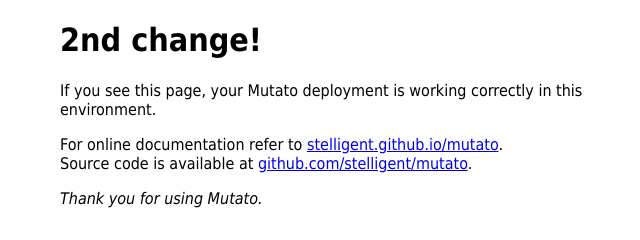
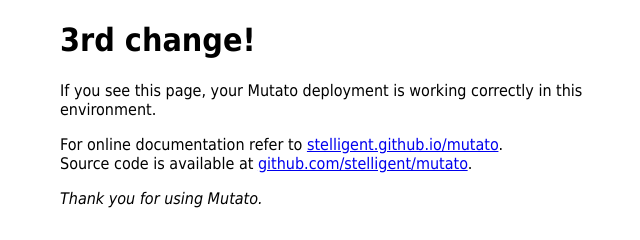
Before and after one commit to stelligent/mutato-example-basic, a plain HTML site: page index.html in a window 1280 px wide. Shown: the full height of the page, 300-940 px from the left. Drawn offline with Linux system fonts and the light colour scheme.

Commit message:
3rd change

```diff
--- a/index.html
+++ b/index.html
@@ -11,7 +11,7 @@
         </style>
     </head>
     <body>
-        <h1>2nd change!</h1>
+        <h1>3rd change!</h1>
         <p>If you see this page, your Mutato deployment is working correctly in this environment.</p>
 
         <p>
```
